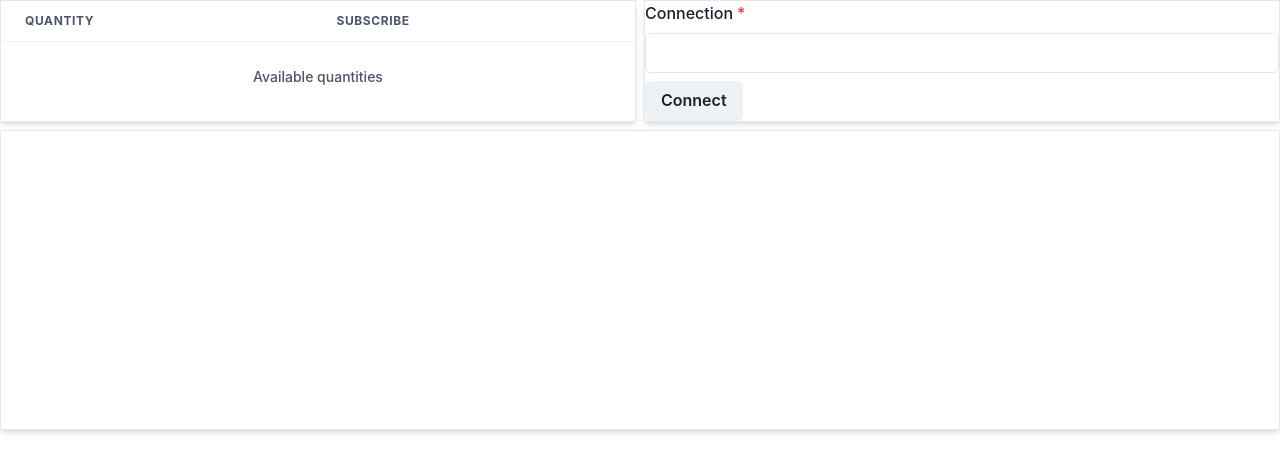
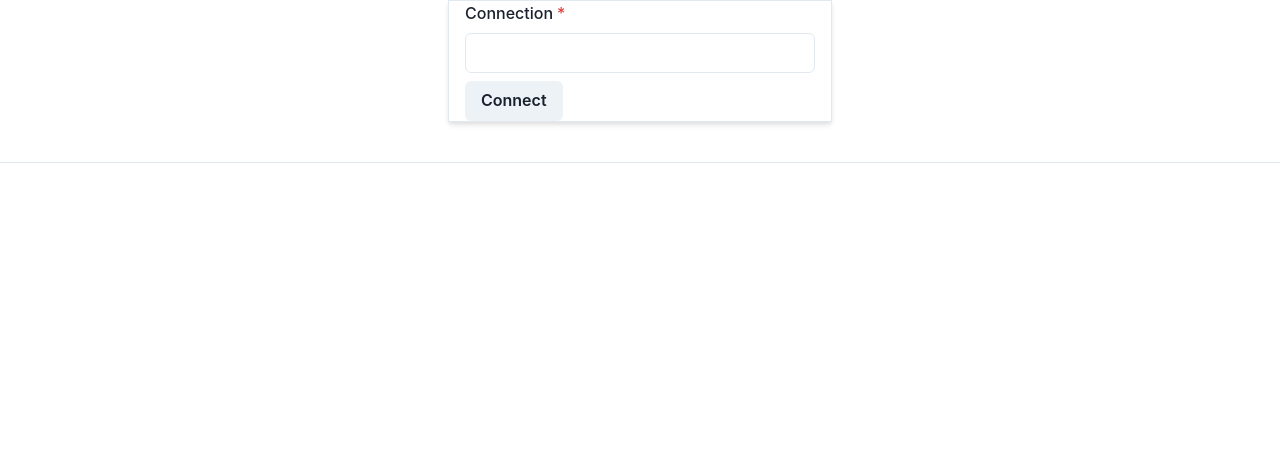
Before and after one commit to hheld/LivePlot, a React (Vite) app in the folder live-plotter/: page / in a window 1280 px wide. Shown: the top 472 px of the page. Built offline with nearby package versions, Linux system fonts and the light colour scheme.

Commit message:
Continue refactoring for multiple connections.

```diff
--- a/live-plotter/src/App.tsx
+++ b/live-plotter/src/App.tsx
@@ -1,37 +1,28 @@
-import {listen, Event} from "@tauri-apps/api/event";
-import AvailableQuantities from "./AvailableQuantities";
-import {Box, Button, Container, FormLabel, HStack, Input, Stack, VStack, FormControl} from "@chakra-ui/react";
-import {Scatter} from "react-chartjs-2";
-import {Chart as ChartJS, LineElement, PointElement, LinearScale, Title, Legend, Tooltip} from "chart.js";
-import {ChangeEvent, useCallback, useEffect, useState} from "react";
+import {
+    Box,
+    Button,
+    Container,
+    FormControl,
+    FormLabel,
+    Input,
+    Stack,
+    Tab,
+    TabList, TabPanel, TabPanels,
+    Tabs,
+    VStack
+} from "@chakra-ui/react";
+import {ChangeEvent, useState} from "react";
 import {invoke} from "@tauri-apps/api/tauri";
+import {State, useStore} from "./store";
+import ConnectionControl from "./ConnectionControl";
 
-ChartJS.register(LineElement, PointElement, LinearScale, Title, Legend, Tooltip);
-
-interface DataItem {
-    data: {
-        x: number;
-        y: number;
-    }[];
-    label: string,
-    borderColor: string,
-    showLine: boolean,
-}
-
-interface Data {
-    datasets: DataItem[];
-}
-
-const getRandomColor = () => {
-    const r = Math.floor(Math.random() * 255);
-    const g = Math.floor(Math.random() * 255);
-    const b = Math.floor(Math.random() * 255);
-
-    return `rgb(${r},${g},${b})`;
-}
+const addConnectionSelector = (state: State) => state.addConnection;
+const connectionsSelector = (state: State) => state.connections;
 
 const App = () => {
-    const [points, setPoints] = useState<Data>({datasets: []});
+    const storeConnection = useStore(addConnectionSelector);
+    const storedConnections = useStore(connectionsSelector);
+
     const [connection, setConnection] = useState("");
 
     const handleConnection = (event: ChangeEvent<HTMLInputElement>) => {
@@ -39,74 +30,29 @@ const App = () => {
     };
 
     const connect = async () => {
-        await invoke("connect", {connection});
+        try {
+            await invoke("connect", {connection});
+            storeConnection(connection);
+            setConnection("");
+        } catch (err) {
+            console.error(`could not connect to ${connection}`);
+        }
     };
 
-    const newDataCallback = useCallback((event: Event<unknown>) => {
-        const pl = event.payload as { x: number, y: number, quantity: string };
+    const tabs = storedConnections.map((c, i) => (
+        <Tab key={i}>{c.name}</Tab>
+    ));
 
-        setPoints((prev) => {
-            const others = prev.datasets.filter(d => d.label !== pl.quantity);
-            let current = prev.datasets.filter(d => d.label === pl.quantity);
-
-            if (current.length == 0) {
-                const newEntry = {
-                    label: pl.quantity,
-                    borderColor: `${getRandomColor()}`,
-                    showLine: true,
-                    data: [
-                        {
-                            x: (event.payload as { x: number, y: number }).x,
-                            y: (event.payload as { x: number, y: number }).y
-                        }
-                    ]
-                };
-
-                current = [newEntry as DataItem];
-            } else if (current.length == 1) {
-                const dv = current[0];
-
-                current = [{
-                    ...dv,
-                    data: [...dv.data, {
-                        x: (event.payload as { x: number, y: number }).x,
-                        y: (event.payload as { x: number, y: number }).y
-                    }]
-                }];
-            }
-
-            return {
-                datasets: [...others, ...current].sort((a, b) => {
-                    if (a.label < b.label) return -1;
-                    if (a.label > b.label) return 1;
-                    return 0;
-                })
-            };
-        });
-    }, []);
-
-    useEffect(() => {
-        invoke("current_connection").then(v => setConnection(v as string));
-    }, []);
-
-    useEffect(() => {
-        const unlistenFnPromise = listen("data", newDataCallback);
-
-        return () => {
-            unlistenFnPromise
-                .then(f => f())
-                .catch(e => console.error(e));
-        };
-    }, [newDataCallback]);
+    const tabContents = storedConnections.map((c, i) => (
+        <TabPanel key={i}>
+            <ConnectionControl connectionName={c.name}/>
+        </TabPanel>
+    ));
 
     return (
-        <VStack align="stretch">
-            <HStack align="stretch">
-                <Box shadow="md" borderWidth="1px" w="50%">
-                    <AvailableQuantities/>
-                </Box>
-
-                <Box shadow="md" borderWidth="1px" w="50%">
+        <Box>
+            <VStack align="stretch" spacing="10">
+                <Container shadow="md" borderWidth="1px" w="30%">
                     <Stack align="baseline">
                         <FormControl isRequired>
                             <FormLabel>Connection</FormLabel>
@@ -114,16 +60,18 @@ const App = () => {
                         </FormControl>
                         <Button onClick={connect}>Connect</Button>
                     </Stack>
-                </Box>
-            </HStack>
+                </Container>
 
-            <Box shadow="md" borderWidth="1px" h="300px">
-                <Container w="100%" centerContent maxW="100%" h="100%">
-                    <Scatter data={points}
-                             options={{maintainAspectRatio: false, responsive: true, animation: false}}></Scatter>
-                </Container>
-            </Box>
-        </VStack>
+                <Tabs variant="enclosed-colored">
+                    <TabList>
+                        {tabs}
+                    </TabList>
+                    <TabPanels>
+                        {tabContents}
+                    </TabPanels>
+                </Tabs>
+            </VStack>
+        </Box>
     );
 }
 
--- a/live-plotter/src/AvailableQuantities.tsx
+++ b/live-plotter/src/AvailableQuantities.tsx
@@ -1,11 +1,11 @@
 import {listen} from "@tauri-apps/api/event";
-import {availableQuantities, availableQuantitiesStore, storeAvailableQuantity} from "./availableQuantitiesStore";
 import {useEffect, useState} from "react";
 import {Switch, Table, TableCaption, TableContainer, Tbody, Td, Th, Thead, Tr} from "@chakra-ui/react";
 import {invoke} from "@tauri-apps/api/tauri";
 
 const listenToNewQuantities = async () => {
     await listen("newQuantity", (event) => {
+        console.log("new quantity", event.payload);
         storeAvailableQuantity(event.payload as string);
     });
 };
--- /dev/null
+++ b/live-plotter/src/ConnectionControl.tsx
@@ -0,0 +1,60 @@
+import {State, useStore} from "./store";
+import {useCallback, useEffect} from "react";
+import {invoke} from "@tauri-apps/api/tauri";
+import {listen, Event} from "@tauri-apps/api/event";
+
+type ConnectionControlProps = {
+    connectionName: string
+};
+
+interface KnownSubscription {
+    quantity: string;
+    subscribed: boolean;
+}
+
+const addQuantityToConnectionSelector = (state: State) => state.addQuantityToConnection;
+
+const ConnectionControl = ({connectionName}: ConnectionControlProps) => {
+    const connectionSelector = useCallback((state: State) => state.connections.find(c => c.name === connectionName), [connectionName]);
+    const connectionData = useStore(connectionSelector);
+    const addQuantityToConnection = useStore(addQuantityToConnectionSelector);
+
+    const newQuantitiesCallback = useCallback((event: Event<unknown>) => {
+        const pl = event.payload as { quantity: string, connection: string };
+        addQuantityToConnection(pl.connection, pl.quantity, false);
+    }, []);
+
+    const getAvailableQuantities = useCallback(async () => await invoke("known_quantities", {connection: connectionName}), [connectionName]);
+
+    useEffect(() => {
+        const knownQuantities = getAvailableQuantities();
+
+        knownQuantities.then((q) => {
+            (q as KnownSubscription[])
+                .forEach((kn) => addQuantityToConnection(connectionName, kn.quantity, kn.subscribed));
+        });
+    }, [connectionName, getAvailableQuantities]);
+
+    useEffect(() => {
+        const unlistenFnPromise = listen("newQuantity", newQuantitiesCallback);
+
+        return () => {
+            unlistenFnPromise
+                .then(f => f())
+                .catch(e => console.error(e));
+        };
+    }, [newQuantitiesCallback]);
+
+    const quantities = connectionData?.quantities?.map((q, i) => (
+        <p key={i}>{q}</p>
+    ));
+
+    return (
+        <div>
+            <h1>{connectionName}</h1>
+            {quantities}
+        </div>
+    );
+};
+
+export default ConnectionControl;
--- a/live-plotter/src/availableQuantitiesStore.ts
+++ /dev/null
@@ -1,14 +0,0 @@
-import create from "zustand/vanilla";
-
-interface AvailableQuantitiesState {
-    availableQuantities: string[]
-}
-
-export const availableQuantitiesStore = create<AvailableQuantitiesState>(() => ({
-    availableQuantities: []
-}));
-
-export const availableQuantities = () => availableQuantitiesStore.getState().availableQuantities;
-
-export const storeAvailableQuantity = (quantity: string) =>
-    availableQuantitiesStore.setState((state) => ({availableQuantities: [...state.availableQuantities, quantity]}));
--- a/live-plotter/src/main.tsx
+++ b/live-plotter/src/main.tsx
@@ -2,6 +2,9 @@ import React from "react";
 import ReactDOM from "react-dom/client";
 import {ChakraProvider} from "@chakra-ui/react";
 import App from "./App";
+
+// disable context menu
+document.addEventListener('contextmenu', event => event.preventDefault());
 
 ReactDOM.createRoot(document.getElementById("root") as HTMLElement).render(
     <React.StrictMode>
--- /dev/null
+++ b/live-plotter/src/store.ts
@@ -0,0 +1,39 @@
+import create from 'zustand';
+
+export interface ConnectionData {
+    name: string
+    quantities: string[]
+    subscriptions: string[]
+}
+
+export interface State {
+    connections: ConnectionData[]
+
+    addConnection: (connectionName: string) => void
+    addQuantityToConnection: (connectionName: string, quantity: string, subscribed: boolean) => void
+}
+
+export const useStore = create<State>()((set) => ({
+    connections: [],
+
+    addConnection: (connectionName) => set((state) => ({
+        connections: [...state.connections, {
+            name: connectionName,
+            quantities: [],
+            subscriptions: []
+        } as ConnectionData],
+    })),
+
+    addQuantityToConnection: (connectionName: string, quantity: string, subscribed: boolean) => set((state) => ({
+        connections: [
+            ...state.connections.filter(c => c.name !== connectionName),
+            ...state.connections.filter(c => c.name === connectionName).map(c => ({
+                ...c,
+                quantities: [...c.quantities.filter(q => q !== quantity), quantity].sort(),
+                subscriptions: subscribed
+                    ? [...c.subscriptions.filter(s => s !== quantity), quantity].sort()
+                    : [...c.subscriptions.filter(s => s !== quantity)].sort()
+            })),
+        ]
+    })),
+}));
```
